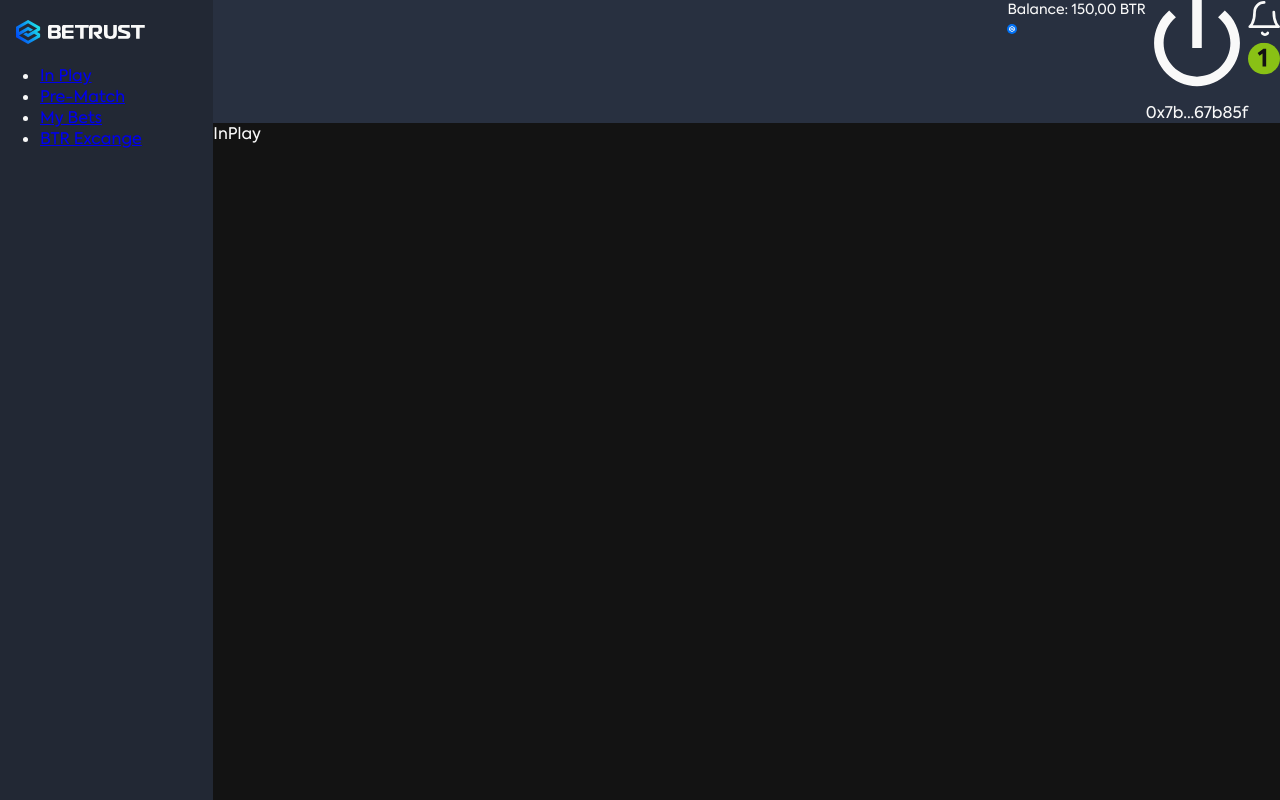
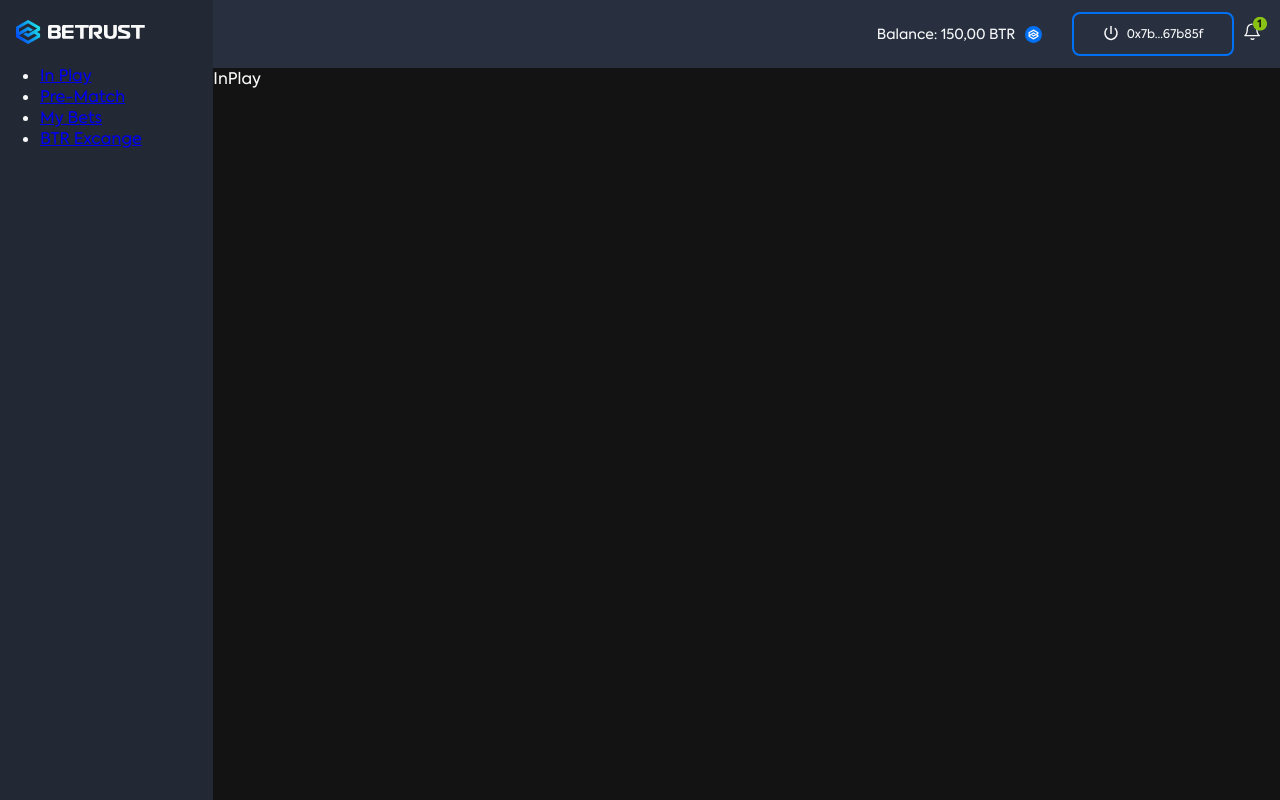
Before and after one commit to VladaManic/betrustmvpv, a React (Create React App) app: page / in a window 1280 px wide. Built offline with nearby package versions, Linux system fonts and the light colour scheme.

Commit message:
header style

```diff
--- a/src/components/header/Balance/index.tsx
+++ b/src/components/header/Balance/index.tsx
@@ -4,14 +4,14 @@ import React from 'react'
 import balanceIcon from '../../../assets/img/balance-icon.svg';
 
 // Styles
-import { BalanceIcon, BalanceParagraph } from './style';
+import { BalanceWrap, BalanceIcon } from './style';
 
 const Balance = () => {
 	return (
-		<div>
-			<BalanceParagraph>Balance: 150,00 BTR</BalanceParagraph>
+		<BalanceWrap>
+			<p>Balance: 150,00 BTR</p>
 			<BalanceIcon src={ balanceIcon } alt="Balance icon" />
-		</div>
+		</BalanceWrap>
 	)
 }
 
--- a/src/components/header/Balance/style.ts
+++ b/src/components/header/Balance/style.ts
@@ -1,10 +1,17 @@
 import styled, {  } from 'styled-components';
 
-export const BalanceParagraph = styled.p`
-    font-size: 14px;
-    line-height: 18px;
+export const BalanceWrap = styled.div`
+    display: flex;
+    align-items: center;
+    margin-right: 30px;
+
+    p {
+        margin-right: 10px;
+        font-size: 14px;
+        line-height: 18px;
+    }
 `;
 
 export const BalanceIcon = styled.img`
-    width: 10px;
+    width: 17px;
 `;
--- a/src/components/header/ConnectionBtn/index.tsx
+++ b/src/components/header/ConnectionBtn/index.tsx
@@ -4,14 +4,14 @@ import React from 'react'
 import walletIcon from '../../../assets/img/wallet-icon.svg';
 
 // Styles
-import { WalletIcon } from './style';
+import { ConnectionWrap, WalletIcon } from './style';
 
 const ConnectionBtn = () => {
 	return (
-		<div>
+		<ConnectionWrap>
 			<WalletIcon src={ walletIcon } alt="Wallet icon" />
 			<p>0x7b...67b85f</p>
-		</div>
+		</ConnectionWrap>
 	)
 }
 
--- a/src/components/header/ConnectionBtn/style.ts
+++ b/src/components/header/ConnectionBtn/style.ts
@@ -1,5 +1,22 @@
 import styled, {  } from 'styled-components';
+import { color } from '../../../shared/styles/variables'
+
+export const ConnectionWrap = styled.div`
+    box-sizing: border-box;
+    display: flex;
+    align-items: center;
+    margin-right: 10px;
+    padding: 11px 28.5px 11px 28.5px;
+    border: 2px solid ${color.primaryBlue};
+    border-radius: 8px;
+
+    p {
+        font-size: 12px;
+        line-height: 18px;
+    }
+`;
 
 export const WalletIcon = styled.img`
-    width: 100%;
+    width: 16px;
+    margin-right: 8px;
 `;
--- a/src/components/header/Notifications/index.tsx
+++ b/src/components/header/Notifications/index.tsx
@@ -5,14 +5,16 @@ import notificationBell from '../../../assets/img/bell.svg';
 import notificationNumber from '../../../assets/img/notification.svg';
 
 // Styles
-import { NotificationBell, NotificationNumber } from './style';
+import { NotificationWrap, NotificationBell, NotificationNumber } from './style';
 
 const Notifications = () => {
 	return (
-		<div>
-			<NotificationBell src={ notificationBell } alt="Notification bell" />
-			<NotificationNumber src={ notificationNumber } alt="Notification number" />
-		</div>
+		<NotificationWrap>
+			<div className="notificationInner">
+				<NotificationBell src={ notificationBell } alt="Notification bell" />
+				<NotificationNumber src={ notificationNumber } alt="Notification number" />
+			</div>
+		</NotificationWrap>
 	)
 }
 
--- a/src/components/header/Notifications/style.ts
+++ b/src/components/header/Notifications/style.ts
@@ -1,9 +1,22 @@
 import styled, {  } from 'styled-components';
 
+export const NotificationWrap = styled.div`
+    display: flex;
+		align-items: center;
+		margin-right: 20px;
+
+		.notificationInner {
+			position: relative;
+		}
+`;
+
 export const NotificationBell = styled.img`
-    width: 100%;
+    width: 16.2px;
 `;
 
 export const NotificationNumber = styled.img`
-		width: 100%;
+		position: absolute;
+		top: -7px;
+		right: -7px;
+		width: 14px;
 `;
--- a/src/layout/Header/style.ts
+++ b/src/layout/Header/style.ts
@@ -1,9 +1,11 @@
-import styled, { keyframes } from 'styled-components';
+import styled, {  } from 'styled-components';
 import { color } from '../../shared/styles/variables'
 
 export const HeaderWrap = styled.header`
     display: flex;
     justify-content: flex-end;
     width: 100%;
+    padding-top: 12px;
+    padding-bottom: 12px;
     background-color: ${color.headerBg};
 `;
--- a/src/shared/styles/variables.ts
+++ b/src/shared/styles/variables.ts
@@ -3,6 +3,7 @@ export const color = {
 	asideBg: '#222834',
 	headerBg: '#283040',
 	mainWhite: '#F9F9F9',
+	primaryBlue: '#0071F5',
 }
 
 const size = {
```
